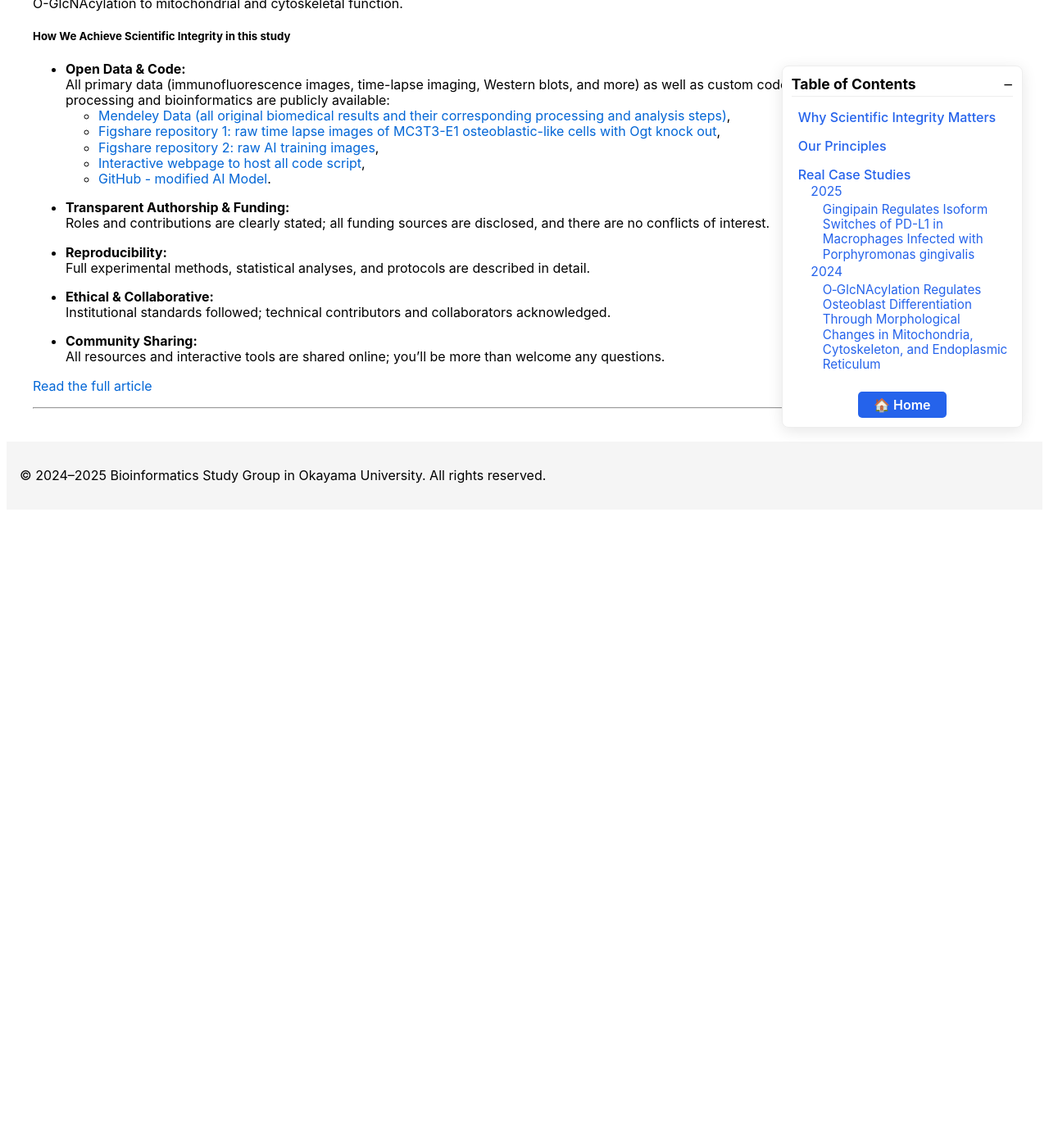
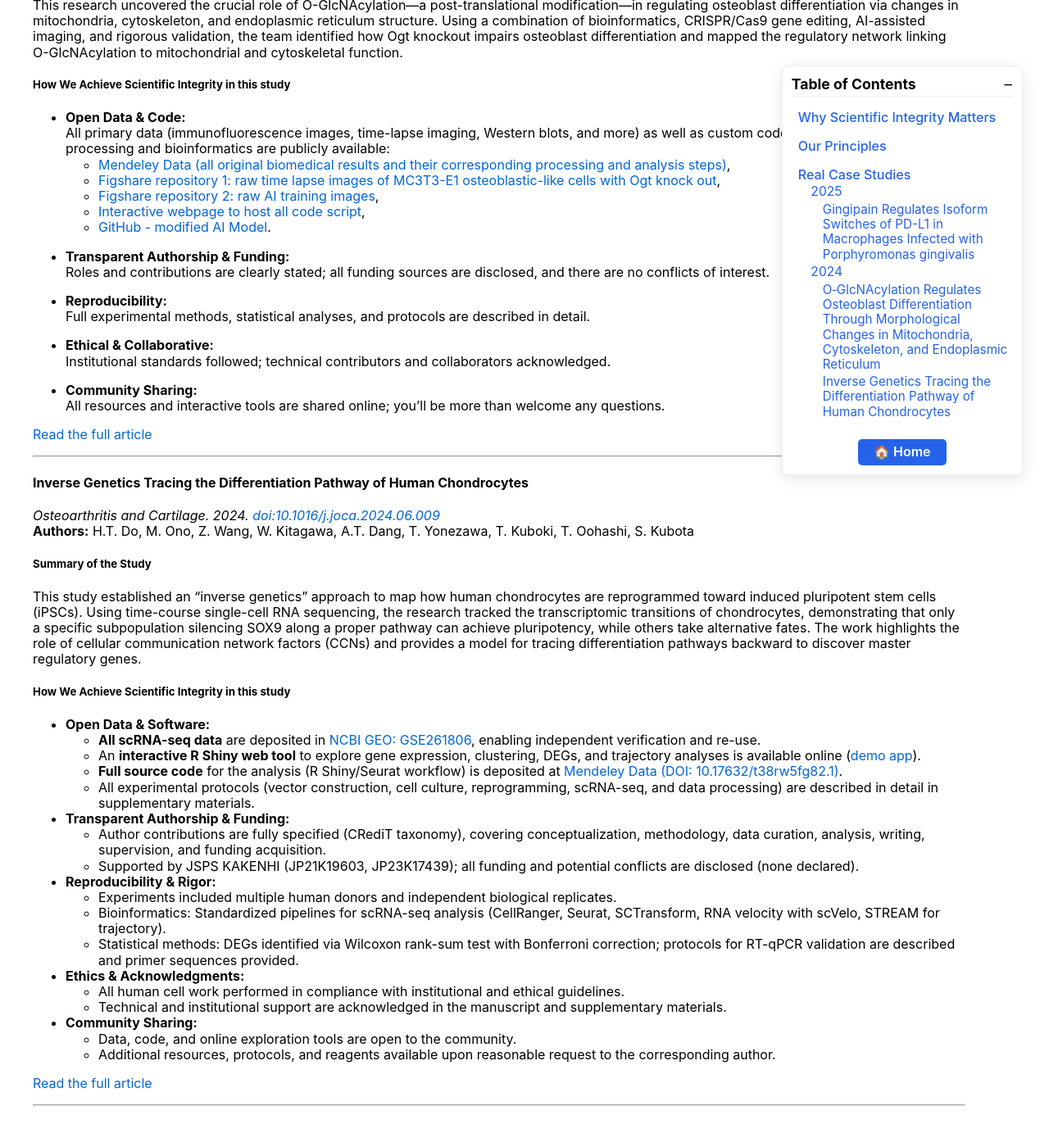
Before and after one commit to LabOnoM/LabOnoM.github.io, a Jekyll site: the page built from sources/Scientific_Integrity_and_Responsibility.md, in a window 1280 px wide and 1400 px high, scrolled down 1592 px. Shown: the top 1389 px of the window at 82% size. Built offline with Jekyll 4.4.1, drawn with Linux system fonts in a browser that asks for light colours; before the commit the page ends 2222 px from its top, so only the background shows below that.

Commit message:
Update Scientific_Integrity_and_Responsibility.md

```diff
--- a/sources/Scientific_Integrity_and_Responsibility.md
+++ b/sources/Scientific_Integrity_and_Responsibility.md
@@ -24,6 +24,8 @@ Scientific integrity is the foundation of credible and impactful research. By ad
 ## Real Case Studies
 
 ### 2025
+
+---
 
 #### Gingipain Regulates Isoform Switches of PD-L1 in Macrophages Infected with *Porphyromonas gingivalis*
 *Scientific Reports. 2025. [doi:10.1038/s41598-025-94954-7](https://doi.org/10.1038/s41598-025-94954-7)*
@@ -59,7 +61,11 @@ This study uncovered how gingipain, a toxic protease from the periodontal pathog
 
 [Read the full article](https://doi.org/10.1038/s41598-025-94954-7)
 
+---
+
 ### 2024
+
+---
 
 #### O‐GlcNAcylation Regulates Osteoblast Differentiation Through Morphological Changes in Mitochondria, Cytoskeleton, and Endoplasmic Reticulum
 *BioFactors. 2024. [doi:10.1002/biof.2131](https://doi.org/10.1002/biof.2131)*
@@ -94,3 +100,40 @@ This research uncovered the crucial role of O-GlcNAcylation—a post-translation
 [Read the full article](https://doi.org/10.1002/biof.2131)
 
 ---
+
+#### Inverse Genetics Tracing the Differentiation Pathway of Human Chondrocytes
+*Osteoarthritis and Cartilage. 2024. [doi:10.1016/j.joca.2024.06.009](https://doi.org/10.1016/j.joca.2024.06.009)*
+**Authors:** H.T. Do, M. Ono, Z. Wang, W. Kitagawa, A.T. Dang, T. Yonezawa, T. Kuboki, T. Oohashi, S. Kubota
+
+##### Summary of the Study
+
+This study established an "inverse genetics" approach to map how human chondrocytes are reprogrammed toward induced pluripotent stem cells (iPSCs). Using time-course single-cell RNA sequencing, the research tracked the transcriptomic transitions of chondrocytes, demonstrating that only a specific subpopulation silencing SOX9 along a proper pathway can achieve pluripotency, while others take alternative fates. The work highlights the role of cellular communication network factors (CCNs) and provides a model for tracing differentiation pathways backward to discover master regulatory genes.
+
+##### **How We Achieve Scientific Integrity in this study**
+
+- **Open Data & Software:**
+  - **All scRNA-seq data** are deposited in [NCBI GEO: GSE261806](https://www.ncbi.nlm.nih.gov/geo/query/acc.cgi?acc=GSE261806), enabling independent verification and re-use.
+  - An **interactive R Shiny web tool** to explore gene expression, clustering, DEGs, and trajectory analyses is available online ([demo app](https://dwll26k42dcbb.cloudfront.net/GEO_Hang2024/)).
+  - **Full source code** for the analysis (R Shiny/Seurat workflow) is deposited at [Mendeley Data (DOI: 10.17632/t38rw5fg82.1)](https://data.mendeley.com/datasets/t38rw5fg82/1).
+  - All experimental protocols (vector construction, cell culture, reprogramming, scRNA-seq, and data processing) are described in detail in supplementary materials.
+
+- **Transparent Authorship & Funding:**
+  - Author contributions are fully specified (CRediT taxonomy), covering conceptualization, methodology, data curation, analysis, writing, supervision, and funding acquisition.
+  - Supported by JSPS KAKENHI (JP21K19603, JP23K17439); all funding and potential conflicts are disclosed (none declared).
+
+- **Reproducibility & Rigor:**
+  - Experiments included multiple human donors and independent biological replicates.
+  - Bioinformatics: Standardized pipelines for scRNA-seq analysis (CellRanger, Seurat, SCTransform, RNA velocity with scVelo, STREAM for trajectory).
+  - Statistical methods: DEGs identified via Wilcoxon rank-sum test with Bonferroni correction; protocols for RT-qPCR validation are described and primer sequences provided.
+
+- **Ethics & Acknowledgments:**
+  - All human cell work performed in compliance with institutional and ethical guidelines.
+  - Technical and institutional support are acknowledged in the manuscript and supplementary materials.
+
+- **Community Sharing:**
+  - Data, code, and online exploration tools are open to the community.
+  - Additional resources, protocols, and reagents available upon reasonable request to the corresponding author.
+
+[Read the full article](https://doi.org/10.1016/j.joca.2024.06.009)
+
+---
```
